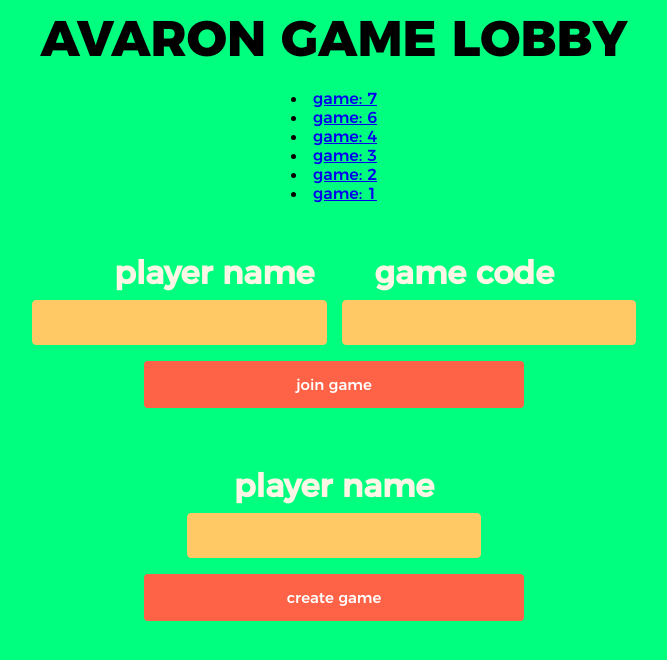
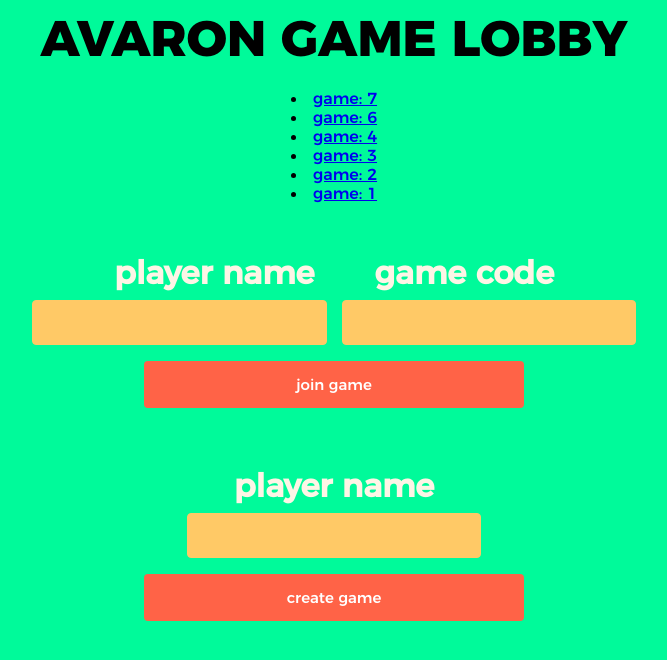
Before and after one commit to nick-xie/avaron, a Django app: page /avaron/ in a window 1280 px wide. Shown: the top 660 px of the page, without its empty margins (306-973 px from the left). Run offline with Django 3.2, Linux system fonts and the light colour scheme; data comes from the database, SQL or seed files in the repository.

Commit message:
Updated front end with static folder and css

```diff
--- a/avaron/static/avaron/lobby.css
+++ b/avaron/static/avaron/lobby.css
@@ -36,7 +36,7 @@ ind2{
 }
 body{
     text-align: center;
-    background-color: SpringGreen;
+    background-color: #00FA9A;
 }
 input[type=text], select {
     width: 20%;
```
